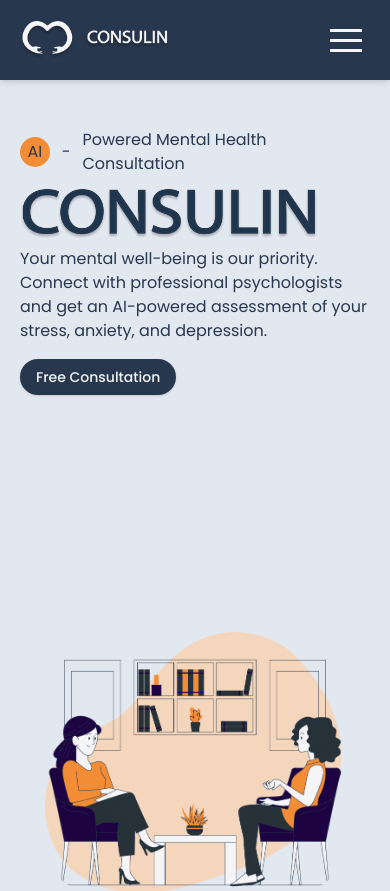
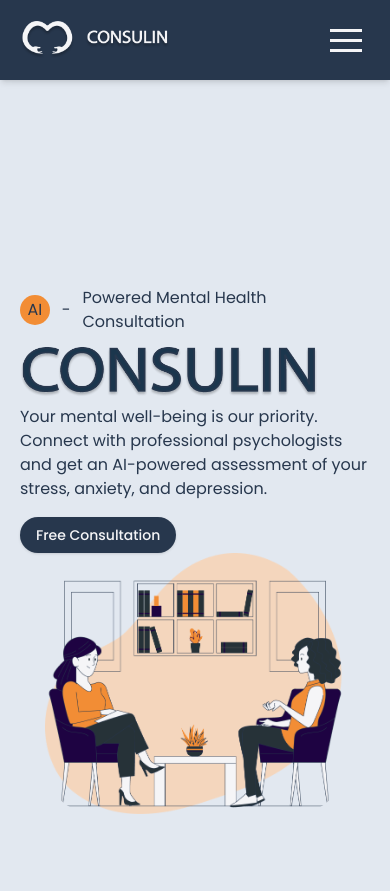
Before and after one commit to wrapresearchshiphumic2024/consulin-frontend-website, a Next.js app: page / in a window 390 px wide. Shown: the top 891 px of the page. Built offline with nearby package versions, Linux system fonts and the light colour scheme.

Commit message:
update layout landing page

```diff
--- a/app/(auth)/register-psycholog/_components/form-register-psycholog.tsx
+++ b/app/(auth)/register-psycholog/_components/form-register-psycholog.tsx
@@ -744,7 +744,10 @@
                           <AlertDialogAction type="submit" disabled={!isAgree}>
                             Agree
                           </AlertDialogAction>
-                          <AlertDialogCancel className="m-0">
+                          <AlertDialogCancel
+                            className="m-0"
+                            onClick={() => setAgree(false)}
+                          >
                             Cancel
                           </AlertDialogCancel>
                         </div>
--- a/app/(landing)/_component/layouts/main.tsx
+++ b/app/(landing)/_component/layouts/main.tsx
@@ -8,7 +8,9 @@
         id="home"
       >
         <div className="flex lg:justify-between justify-center min-h-screen  items-center flex-col lg:flex-row ">
-          <div className={`text-primary-custom_primary flex-1 `}>
+          <div
+            className={`flex flex-col justify-center text-primary-custom_primary md:flex-1 `}
+          >
             <div className="flex items-center gap-3 mb-3">
               <div
                 className={`md:w-[50px] md:h-[50px] w-[30px] h-[30px] bg-accent-custom_accent flex justify-center items-center rounded-3xl `}
@@ -34,12 +36,14 @@
               psychologists and get an AI-powered assessment of your stress,
               anxiety, and depression.
             </p>
-            <Button className="text-secondary-custom_secondary bg-primary-custom_primary rounded-3xl mt-4">
-              Free Consultation
-            </Button>
+            <div>
+              <Button className="text-secondary-custom_secondary bg-primary-custom_primary rounded-3xl mt-4">
+                Free Consultation
+              </Button>
+            </div>
           </div>
-          <div className="flex flex-1 justify-center items-center">
-            <div className="overflow-hidden w-[300px]  lg:w-[400px]  md:rounded-[100px] rounded-[50px]  ">
+          <div className="flex md:flex-1 justify-center items-center">
+            <div className="overflow-hidden w-[300px]  lg:w-[300px]  md:rounded-[100px] rounded-[50px]  ">
               <Image
                 src={"/assets/images/Psychologist Asset.png"}
                 width="0"
```
